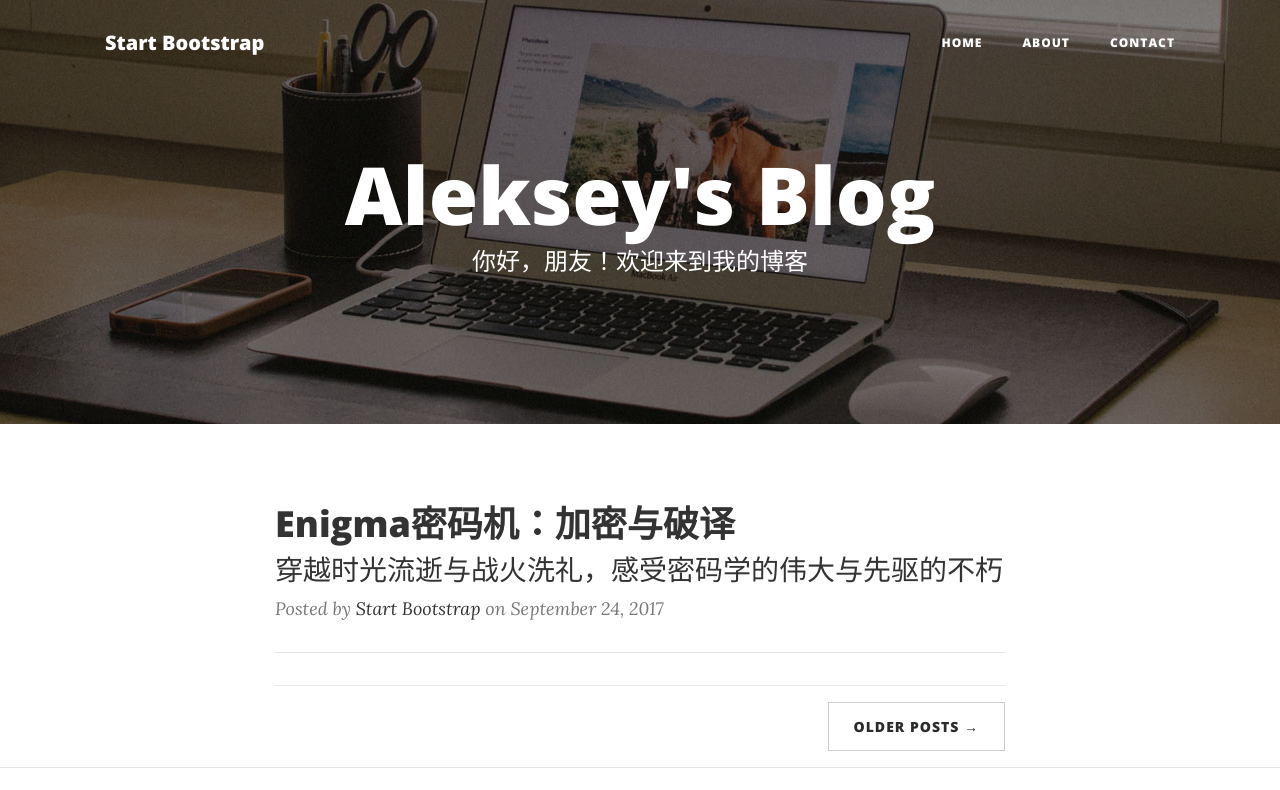
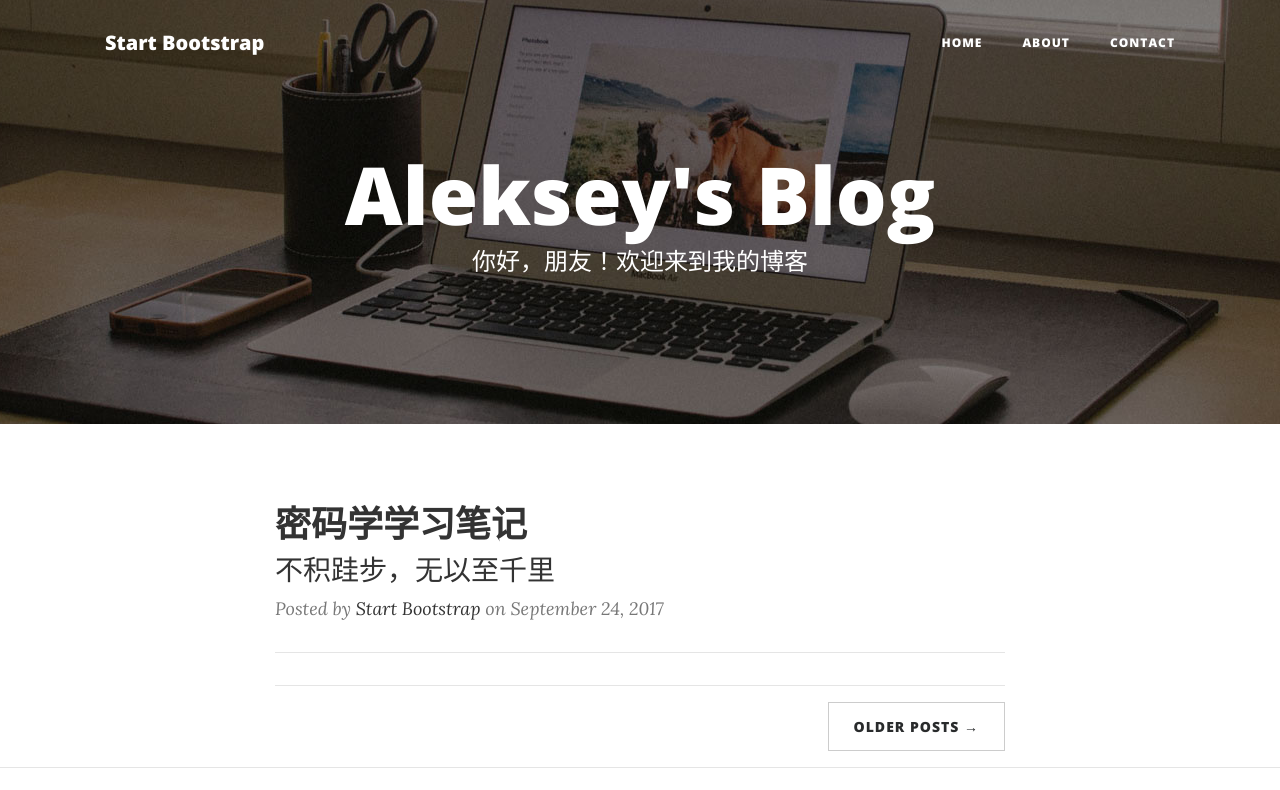
Before and after one commit to AlekseyPeng/AlekseyPeng.github.io, a website: page index.html in a window 1280 px wide. Drawn offline with nearby package versions, Linux system fonts and the light colour scheme.

Commit message:
Update index.html

```diff
--- a/index.html
+++ b/index.html
@@ -83,10 +83,10 @@
                 <div class="post-preview">
                     <a href="密码学知识学习.html">
                         <h2 class="post-title">
-                            Enigma密码机：加密与破译
+                            密码学学习笔记
                         </h2>
                         <h3 class="post-subtitle">
-                            穿越时光流逝与战火洗礼，感受密码学的伟大与先驱的不朽
+                            不积跬步，无以至千里
                         </h3>
                     </a>
                     <p class="post-meta">Posted by <a href="#">Start Bootstrap</a> on September 24, 2017</p>
```
